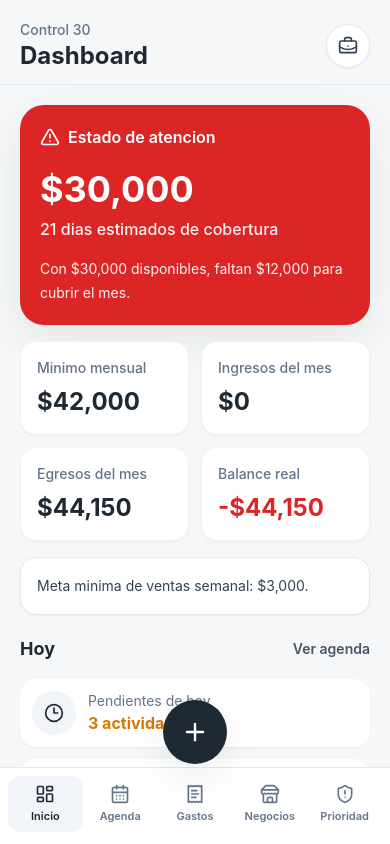
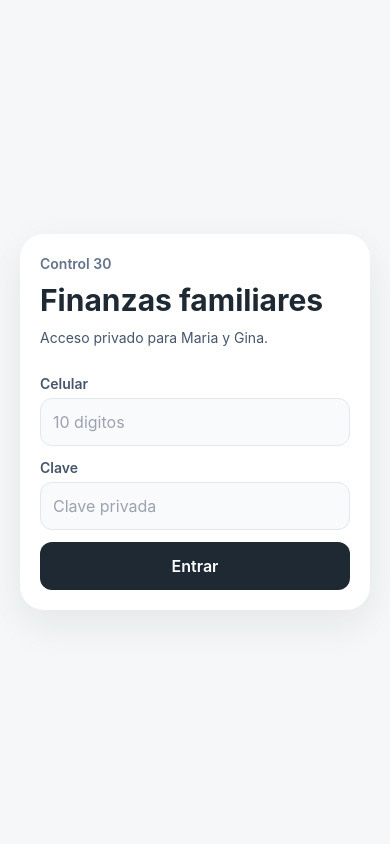
Before and after one commit to boticaspa-cpu/Finanzs-Agassini-Wignall, a Next.js app: page / in a window 390 px wide. Shown: the top 844 px of the page. Built offline with nearby package versions, Linux system fonts and the light colour scheme.

Commit message:
Add private phone login

```diff
--- a/app/page.tsx
+++ b/app/page.tsx
@@ -33,7 +33,7 @@ import {
   Wallet,
   X
 } from "lucide-react";
-import { useMemo, useState } from "react";
+import { useEffect, useMemo, useState } from "react";
 
 type Screen =
   | "dashboard"
@@ -117,6 +117,13 @@ const settings = {
   emergencyStatus: "red"
 };
 
+const authorizedUsers: Record<string, string> = {
+  "9842590008": "Maria",
+  "9841401005": "Gina"
+};
+
+const accessCodeHash = "ee78e630710019726506a5762a204876a71e300a2ec57da1445eb3644ca80bb1";
+
 const accounts = [
   {
     name: "Cuenta Maria",
@@ -552,10 +559,17 @@ function priorityLabel(priority: Priority) {
 }
 
 function AppShell() {
+  const [currentUser, setCurrentUser] = useState<string | null>(null);
+  const [authReady, setAuthReady] = useState(false);
   const [screen, setScreen] = useState<Screen>("dashboard");
   const [quickOpen, setQuickOpen] = useState(false);
   const [incomes, setIncomes] = useState<Income[]>(initialIncomes);
   const [expenses, setExpenses] = useState<Expense[]>(initialExpenses);
+
+  useEffect(() => {
+    setCurrentUser(window.localStorage.getItem("control30-user"));
+    setAuthReady(true);
+  }, []);
 
   const totals = useMemo(() => {
     const monthIncome = incomes.reduce((sum, item) => sum + item.amount, 0);
@@ -598,6 +612,24 @@ function AppShell() {
     };
   }, [expenses, incomes]);
 
+  function login(user: string) {
+    window.localStorage.setItem("control30-user", user);
+    setCurrentUser(user);
+  }
+
+  function logout() {
+    window.localStorage.removeItem("control30-user");
+    setCurrentUser(null);
+  }
+
+  if (!authReady) {
+    return <main className="min-h-screen bg-calm" />;
+  }
+
+  if (!currentUser) {
+    return <LoginScreen onLogin={login} />;
+  }
+
   return (
     <main className="min-h-screen bg-calm text-ink lg:flex">
       <aside className="hidden w-72 shrink-0 border-r border-slate-200 bg-white px-5 py-6 lg:block">
@@ -626,6 +658,12 @@ function AppShell() {
           <BriefcaseBusiness className="h-5 w-5" />
           Plan familiar
         </button>
+        <button
+          className="mt-3 flex min-h-12 w-full items-center justify-center rounded-2xl bg-slate-100 px-4 font-semibold text-slate-700"
+          onClick={logout}
+        >
+          Salir
+        </button>
       </aside>
 
       <div className="min-w-0 flex-1 pb-28 lg:pb-0">
@@ -634,7 +672,15 @@ function AppShell() {
           <div>
             <p className="text-sm font-medium text-slate-500">Control 30</p>
             <h1 className="text-2xl font-bold tracking-normal lg:text-3xl">{titleFor(screen)}</h1>
-          </div>
+            <p className="mt-1 text-xs font-semibold text-slate-500">Sesion: {currentUser}</p>
+          </div>
+          <div className="flex items-center gap-2">
+            <button
+              className="hidden min-h-10 rounded-xl bg-white px-4 text-sm font-semibold text-slate-700 shadow-sm lg:block"
+              onClick={logout}
+            >
+              Salir
+            </button>
             <button
               className="flex h-11 w-11 items-center justify-center rounded-full border border-slate-200 bg-white text-slate-700 shadow-sm lg:hidden"
               onClick={() => setScreen("planb")}
@@ -642,6 +688,7 @@ function AppShell() {
             >
               <BriefcaseBusiness className="h-5 w-5" />
             </button>
+          </div>
         </div>
       </header>
 
@@ -717,6 +764,75 @@ function AppShell() {
         ))}
       </nav>
       </div>
+    </main>
+  );
+}
+
+async function sha256(value: string) {
+  const bytes = new TextEncoder().encode(value);
+  const digest = await crypto.subtle.digest("SHA-256", bytes);
+  return Array.from(new Uint8Array(digest))
+    .map((byte) => byte.toString(16).padStart(2, "0"))
+    .join("");
+}
+
+function LoginScreen({ onLogin }: { onLogin: (user: string) => void }) {
+  const [phone, setPhone] = useState("");
+  const [accessCode, setAccessCode] = useState("");
+  const [error, setError] = useState("");
+
+  async function submit() {
+    const normalizedPhone = phone.replace(/\D/g, "");
+    const user = authorizedUsers[normalizedPhone];
+    const codeHash = await sha256(accessCode);
+
+    if (!user || codeHash !== accessCodeHash) {
+      setError("Celular o clave incorrectos.");
+      return;
+    }
+
+    onLogin(user);
+  }
+
+  return (
+    <main className="flex min-h-screen items-center justify-center bg-calm px-5 py-10 text-ink">
+      <section className="w-full max-w-md rounded-3xl bg-white p-5 shadow-soft">
+        <p className="text-sm font-semibold text-slate-500">Control 30</p>
+        <h1 className="mt-2 text-3xl font-bold tracking-normal">Finanzas familiares</h1>
+        <p className="mt-2 text-sm leading-6 text-slate-600">Acceso privado para Maria y Gina.</p>
+
+        <div className="mt-6 grid gap-3">
+          <label className="grid gap-1">
+            <span className="text-sm font-semibold text-slate-600">Celular</span>
+            <input
+              className="min-h-12 rounded-xl border border-slate-200 bg-slate-50 px-3 outline-none focus:border-slate-400"
+              inputMode="tel"
+              value={phone}
+              onChange={(event) => setPhone(event.target.value)}
+              placeholder="10 digitos"
+            />
+          </label>
+          <label className="grid gap-1">
+            <span className="text-sm font-semibold text-slate-600">Clave</span>
+            <input
+              className="min-h-12 rounded-xl border border-slate-200 bg-slate-50 px-3 outline-none focus:border-slate-400"
+              type="password"
+              value={accessCode}
+              onChange={(event) => setAccessCode(event.target.value)}
+              placeholder="Clave privada"
+              onKeyDown={(event) => {
+                if (event.key === "Enter") {
+                  void submit();
+                }
+              }}
+            />
+          </label>
+          {error ? <p className="rounded-xl bg-red-50 p-3 text-sm font-semibold text-emergency">{error}</p> : null}
+          <button className="min-h-12 rounded-xl bg-ink px-4 font-semibold text-white" onClick={() => void submit()}>
+            Entrar
+          </button>
+        </div>
+      </section>
     </main>
   );
 }
```
Lines whose indentation alone changed are shown as unchanged.
